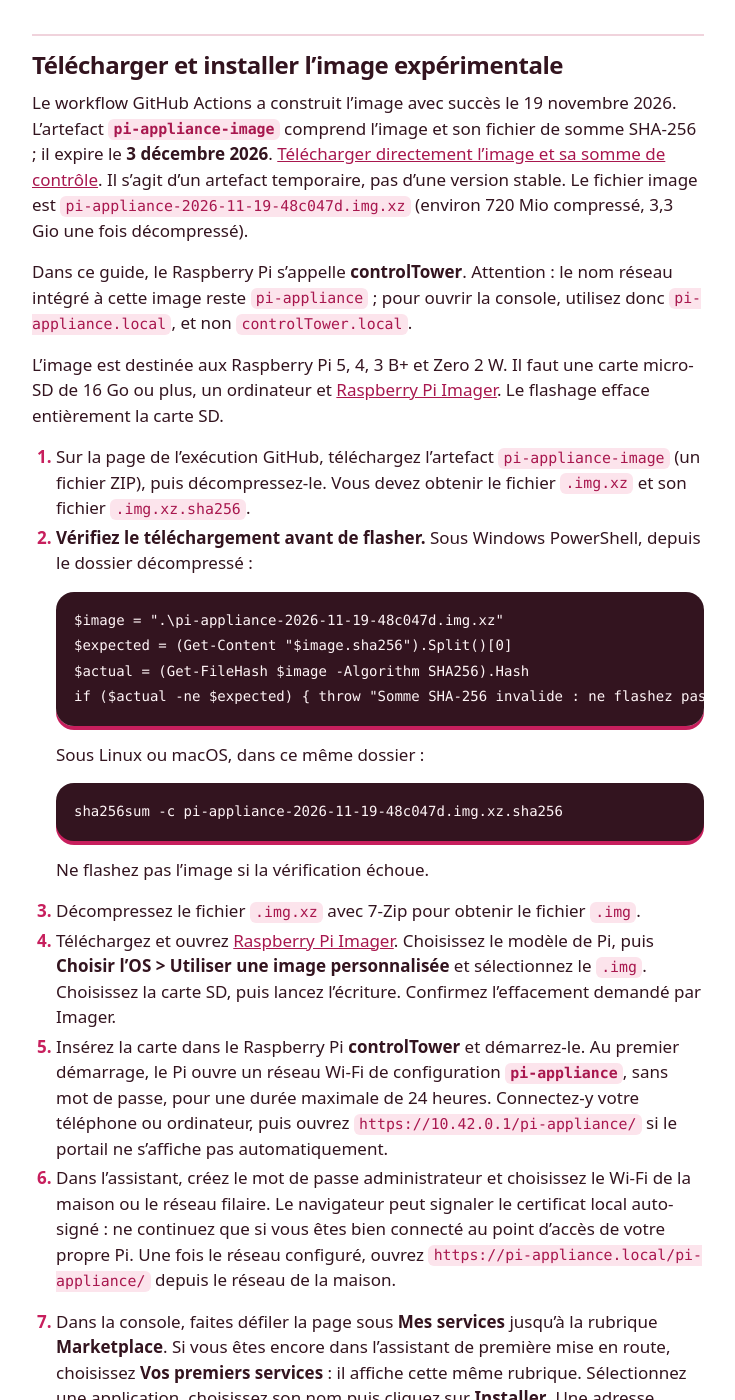
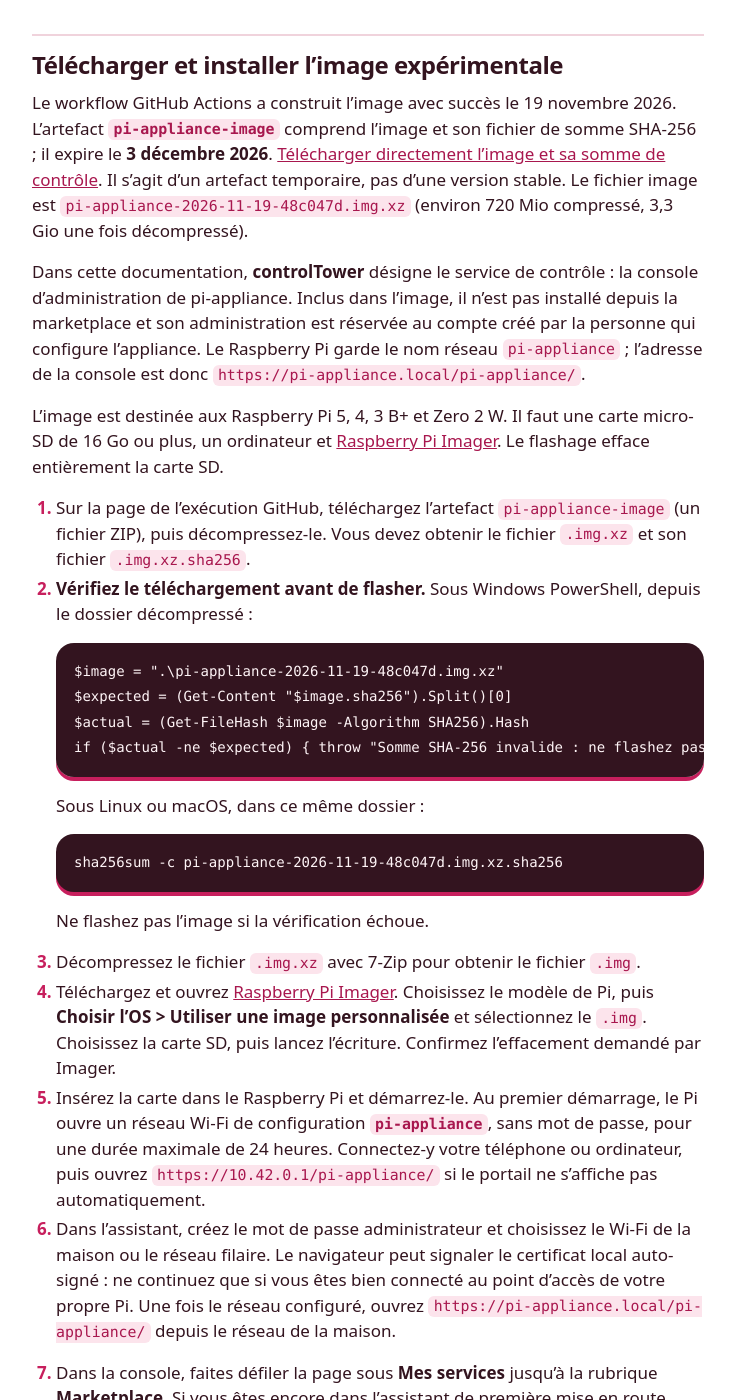
Before and after one commit to gmoulard/pi-appliance, a Jekyll site: the page built from docs/guide-utilisateur.md, in a window 1280 px wide and 1400 px high, scrolled down 989 px. Shown: the whole window, without its empty margins (272-1007 px from the left). Built offline with Jekyll 4.4.1, drawn with Linux system fonts in a browser that asks for light colours; our own code applies the rules of GitHub Pages for plain Markdown files.

```diff
--- a/docs/guide-utilisateur.md
+++ b/docs/guide-utilisateur.md
@@ -23,7 +23,7 @@ Ces fonctions sont présentes dans le code, mais restent à valider sur du maté
 
 Le workflow GitHub Actions a construit l'image avec succès le 19 novembre 2026. L'artefact **`pi-appliance-image`** comprend l'image et son fichier de somme SHA-256 ; il expire le **3 décembre 2026**. [Télécharger directement l'image et sa somme de contrôle](https://github.com/gmoulard/pi-appliance/actions/runs/44578711083/artifacts/14559608001). Il s'agit d'un artefact temporaire, pas d'une version stable. Le fichier image est `pi-appliance-2026-11-19-48c047d.img.xz` (environ 720 Mio compressé, 3,3 Gio une fois décompressé).
 
-Dans ce guide, le Raspberry Pi s'appelle **controlTower**. Attention : le nom réseau intégré à cette image reste `pi-appliance` ; pour ouvrir la console, utilisez donc `pi-appliance.local`, et non `controlTower.local`.
+Dans cette documentation, **controlTower** désigne le service de contrôle : la console d'administration de pi-appliance. Inclus dans l'image, il n'est pas installé depuis la marketplace et son administration est réservée au compte créé par la personne qui configure l'appliance. Le Raspberry Pi garde le nom réseau `pi-appliance` ; l'adresse de la console est donc `https://pi-appliance.local/pi-appliance/`.
 
 L'image est destinée aux Raspberry Pi 5, 4, 3 B+ et Zero 2 W. Il faut une carte micro-SD de 16 Go ou plus, un ordinateur et [Raspberry Pi Imager](https://www.raspberrypi.com/software/). Le flashage efface entièrement la carte SD.
 
@@ -46,7 +46,7 @@ L'image est destinée aux Raspberry Pi 5, 4, 3 B+ et Zero 2 W. Il faut une carte
    Ne flashez pas l'image si la vérification échoue.
 3. Décompressez le fichier `.img.xz` avec 7-Zip pour obtenir le fichier `.img`.
 4. Téléchargez et ouvrez [Raspberry Pi Imager](https://www.raspberrypi.com/software/). Choisissez le modèle de Pi, puis **Choisir l'OS > Utiliser une image personnalisée** et sélectionnez le `.img`. Choisissez la carte SD, puis lancez l'écriture. Confirmez l'effacement demandé par Imager.
-5. Insérez la carte dans le Raspberry Pi **controlTower** et démarrez-le. Au premier démarrage, le Pi ouvre un réseau Wi-Fi de configuration **`pi-appliance`**, sans mot de passe, pour une durée maximale de 24 heures. Connectez-y votre téléphone ou ordinateur, puis ouvrez `https://10.42.0.1/pi-appliance/` si le portail ne s'affiche pas automatiquement.
+5. Insérez la carte dans le Raspberry Pi et démarrez-le. Au premier démarrage, le Pi ouvre un réseau Wi-Fi de configuration **`pi-appliance`**, sans mot de passe, pour une durée maximale de 24 heures. Connectez-y votre téléphone ou ordinateur, puis ouvrez `https://10.42.0.1/pi-appliance/` si le portail ne s'affiche pas automatiquement.
 6. Dans l'assistant, créez le mot de passe administrateur et choisissez le Wi-Fi de la maison ou le réseau filaire. Le navigateur peut signaler le certificat local auto-signé : ne continuez que si vous êtes bien connecté au point d'accès de votre propre Pi. Une fois le réseau configuré, ouvrez `https://pi-appliance.local/pi-appliance/` depuis le réseau de la maison.
 
 7. Dans la console, faites défiler la page sous **Mes services** jusqu'à la rubrique **Marketplace**. Si vous êtes encore dans l'assistant de première mise en route, choisissez **Vos premiers services** : il affiche cette même rubrique. Sélectionnez une application, choisissez son nom puis cliquez sur **Installer**. Une adresse locale comme `www.pi-appliance.local` apparaît dans **Mes services** quand l'installation réussit. Pour un site web, trois méthodes permettent de déposer les fichiers :
```
Also changed, not shown: docs/installation.md (+1 -1 lines), docs/marketplace.md (+4 -0 lines), docs/specification.md (+1 -0 lines).
